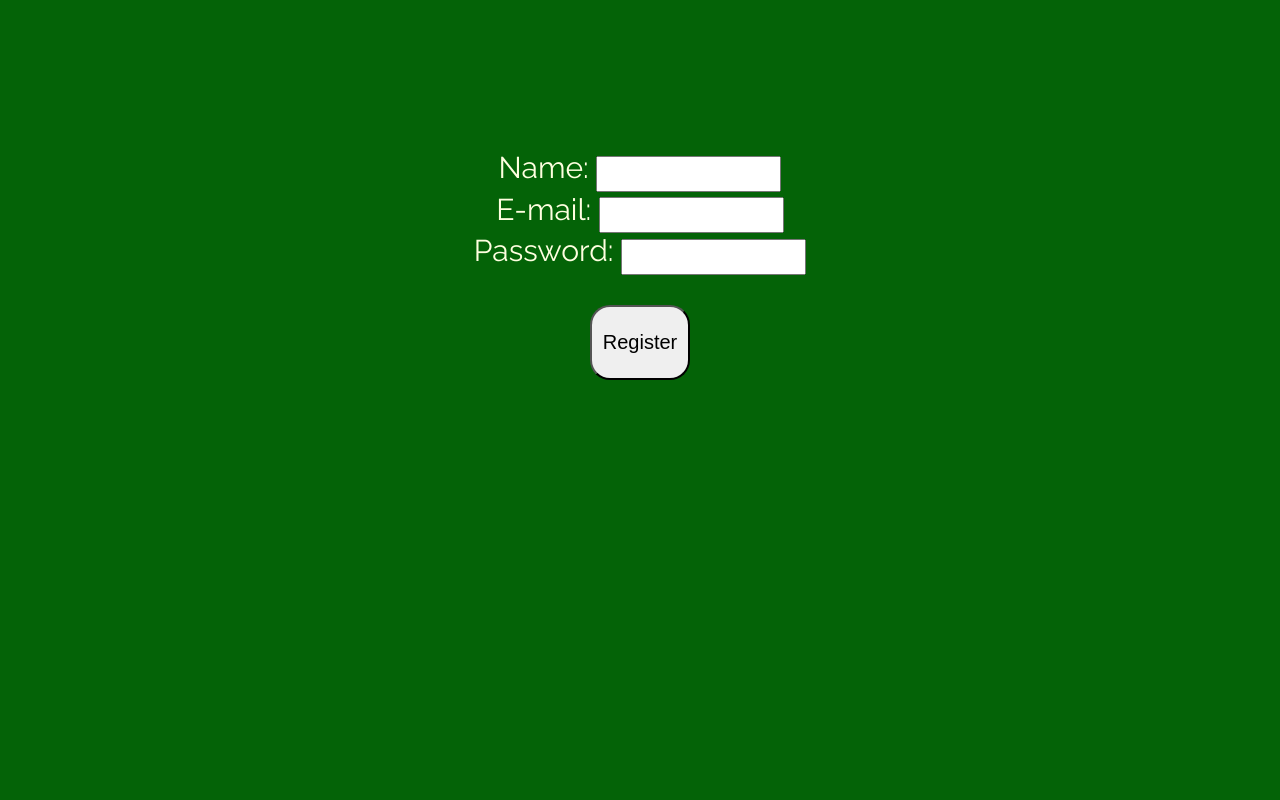
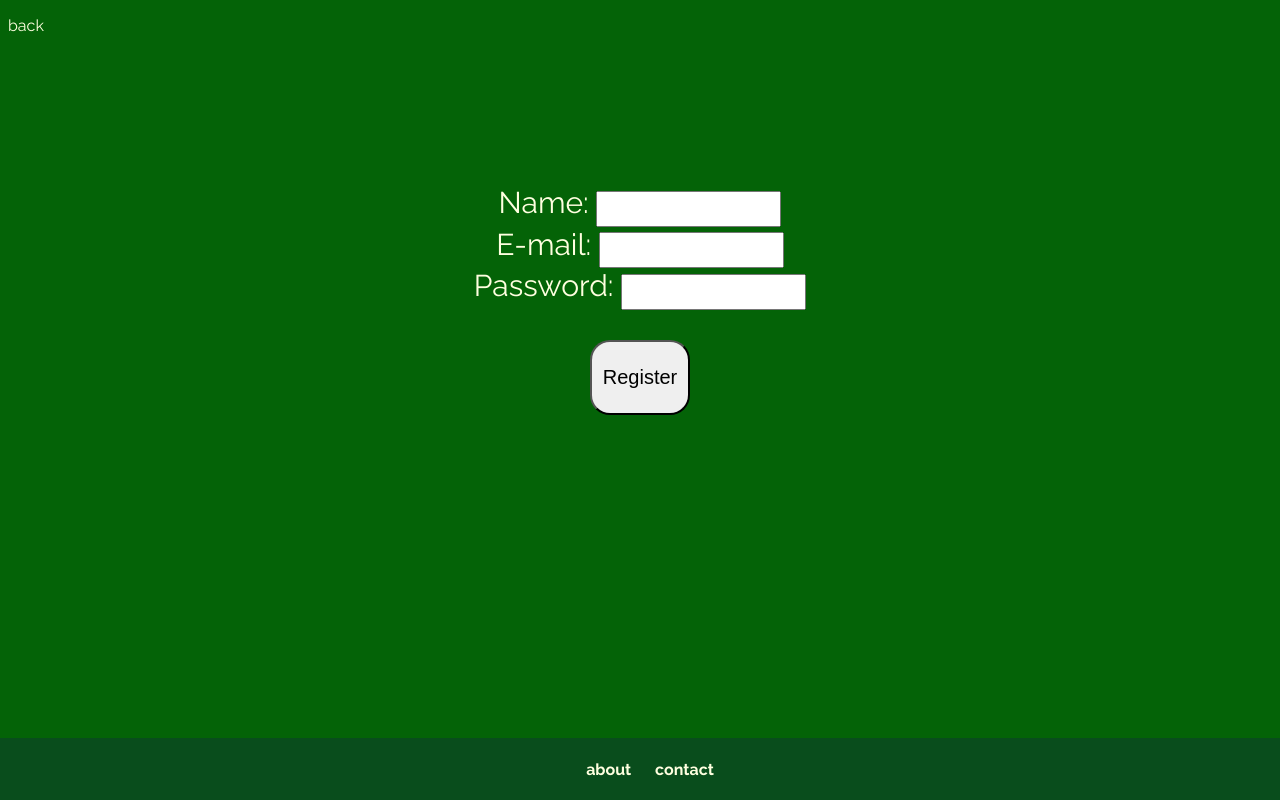
Before and after one commit to cris-ctrl/Scrapper, a website: page docs/register.html in a window 1280 px wide. Drawn offline with Linux system fonts and the light colour scheme.

Commit message:
changes on the login/register pages

```diff
--- a/docs/register.html
+++ b/docs/register.html
@@ -7,6 +7,7 @@
     <title>Scrapper::Register</title>
 </head>
 <body>
+    <p id="back"><a href="index.html">back</a></p>
     <form action="">
         <label>Name:
             <input type="text">
@@ -22,5 +23,8 @@
         <br>
         <button>Register</button>
     </form>
+    <div id="footer">
+        <h4><a href="">about</a> <a href="">contact</a></h4>
+    </div>
 </body>
 </html>
```
Also changed, not shown: docs/login.html (+3 -0 lines).
